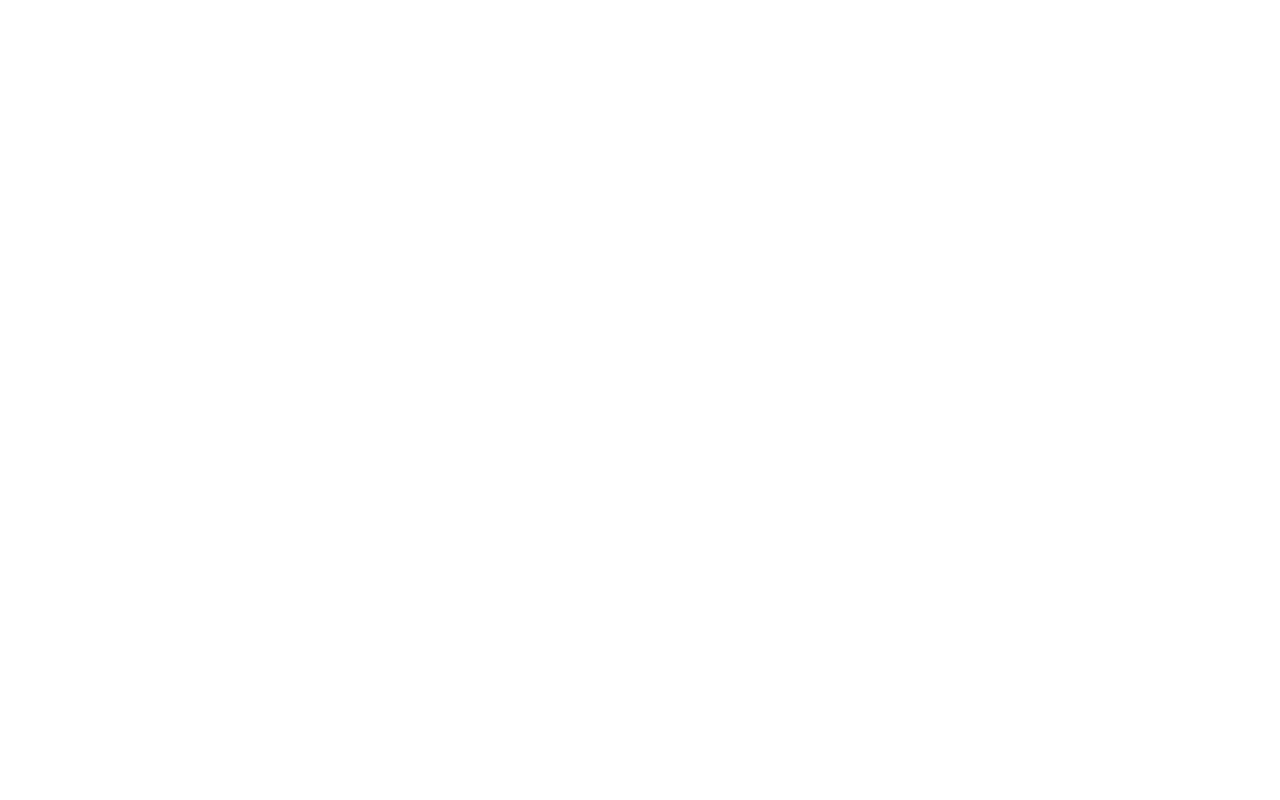
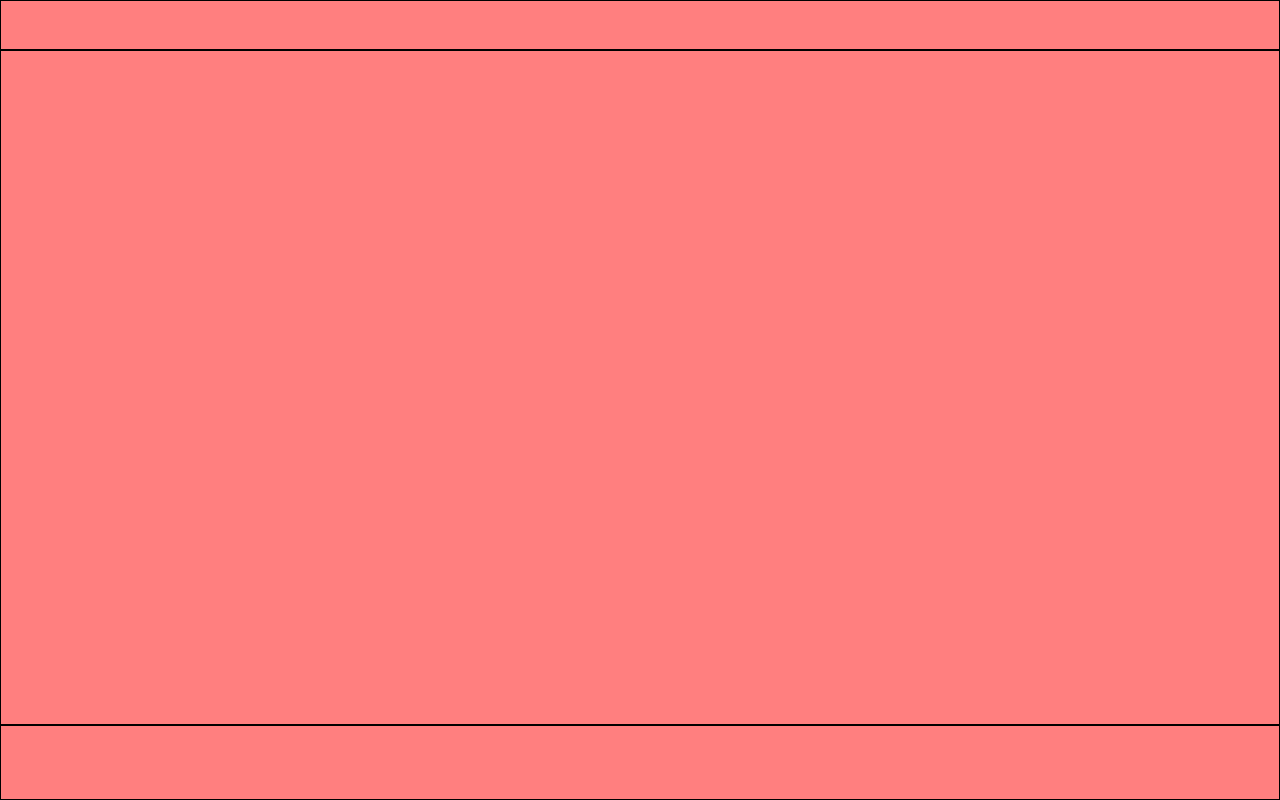
Before and after one commit to Stanghi/html-css-zoom, a plain HTML site: page index.html in a window 1280 px wide. Drawn offline with Linux system fonts and the light colour scheme.

Commit message:
[add] principal structure

```diff
--- a/assets/css/style.css
+++ b/assets/css/style.css
@@ -10,5 +10,22 @@ body{
 }
 
 /* UTILITY */
+.debug{
+    background-color: rgba(255, 0, 0, .5);
+    border: 1px solid black;
+}
+/* COMPONENTS */
 
-/* COMPONENTS */
+/* HEADER */
+header{
+    height: 50px;
+}
+
+main{
+    height: calc(100vh - 125px);
+    overflow: auto;
+}
+
+footer{
+    height: 75px;
+}
--- a/index.html
+++ b/index.html
@@ -5,6 +5,16 @@
         <title>Document</title>
     </head>
     <body>
+        <!-- HEADER -->
+        <header class="debug"></header>
+        <!-- END HEADER -->
 
+        <!-- MAIN -->
+        <main class="debug"></main>
+        <!-- END MAIN -->
+
+        <!-- FOOTER -->
+        <footer class="debug"></footer>
+        <!-- END FOOTER -->
     </body>
 </html>
```
